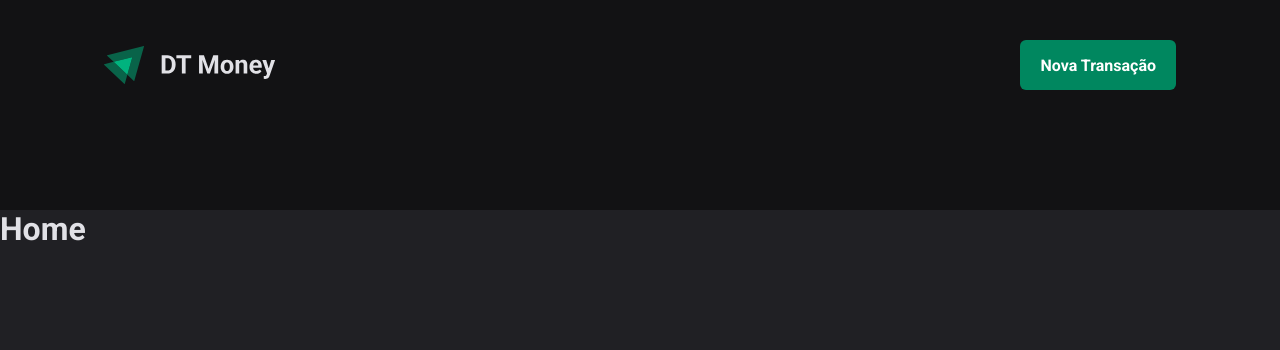
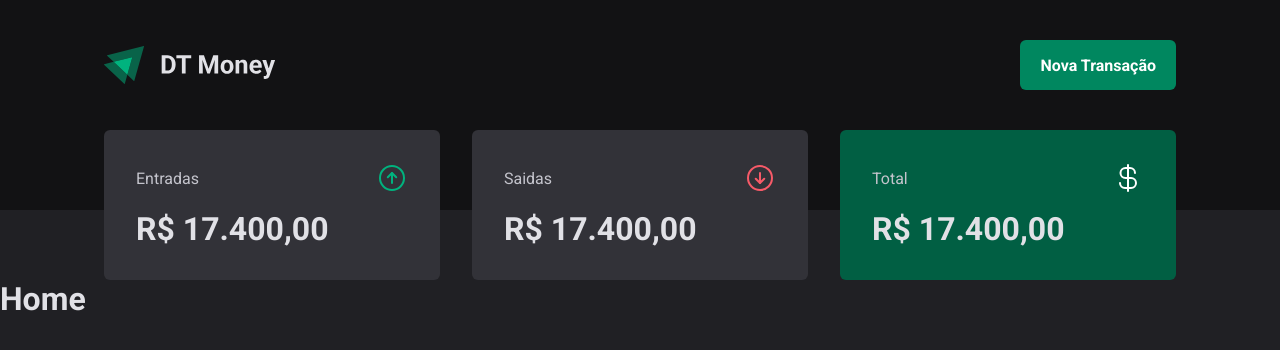
Before and after one commit to michel-cm/DT-Money, a React (Vite) app: page / in a window 1280 px wide. Shown: the top 350 px of the page. Built offline with nearby package versions, Linux system fonts and the light colour scheme.

Commit message:
componente Summary

```diff
--- a/package.json
+++ b/package.json
@@ -10,6 +10,7 @@
     "preview": "vite preview"
   },
   "dependencies": {
+    "phosphor-react": "^1.4.1",
     "react": "^18.2.0",
     "react-dom": "^18.2.0",
     "styled-components": "^6.0.5"
--- /dev/null
+++ b/src/components/Summary/index.tsx
@@ -0,0 +1,37 @@
+import { SumarryCard, SummaryContainer } from "./styles";
+import { ArrowCircleUp } from "phosphor-react";
+import { ArrowCircleDown } from "phosphor-react";
+import { CurrencyDollar } from "phosphor-react";
+
+export function Summary() {
+  return (
+    <SummaryContainer>
+      <SumarryCard>
+        <header>
+          <span>Entradas</span>
+          <ArrowCircleUp size={32} color="#00b37e" />
+        </header>
+
+        <strong>R$ 17.400,00</strong>
+      </SumarryCard>
+
+      <SumarryCard>
+        <header>
+          <span>Saidas</span>
+          <ArrowCircleDown size={32} color="#f75a68" />
+        </header>
+
+        <strong>R$ 17.400,00</strong>
+      </SumarryCard>
+
+      <SumarryCard variant="green">
+        <header>
+          <span>Total</span>
+          <CurrencyDollar size={32} color="#FFF" />
+        </header>
+
+        <strong>R$ 17.400,00</strong>
+      </SumarryCard>
+    </SummaryContainer>
+  );
+}
--- /dev/null
+++ b/src/components/Summary/styles.ts
@@ -0,0 +1,41 @@
+import { styled, css } from "styled-components";
+
+export const SummaryContainer = styled.section`
+  width: 100%;
+  max-width: 1120px;
+  margin: 0 auto;
+  padding: 0 1.5rem;
+
+  display: grid;
+  grid-template-columns: repeat(3, 1fr);
+  gap: 2rem;
+
+  margin-top: -5rem;
+`;
+
+interface SummaryCardProps {
+    variant?: 'green';
+}
+
+export const SumarryCard = styled.div<SummaryCardProps>`
+    background: ${props => props.theme["gray-600"]};
+    border-radius: 6px;
+    padding: 2rem;
+
+    header {
+        display: flex;
+        align-items: center;
+        justify-content: space-between;
+        color: ${props => props.theme["gray-300"]};
+    }
+
+    strong {
+        display: block;
+        margin-top: 1rem;
+        font-size: 2rem;
+    }
+
+    ${props => props.variant === 'green' && css`
+        background: ${props.theme["green-700"]};
+    `}
+`;
--- a/src/pages/Transations/index.tsx
+++ b/src/pages/Transations/index.tsx
@@ -1,9 +1,11 @@
 import { Header } from "../../components/Header";
+import { Summary } from "../../components/Summary";
 
 export function Transations() {
     return (
         <div>
             <Header />
+            <Summary />
         </div>
     )
 }
```
Also changed, not shown: 1 other file (tests, documents, lock files or other folders).
